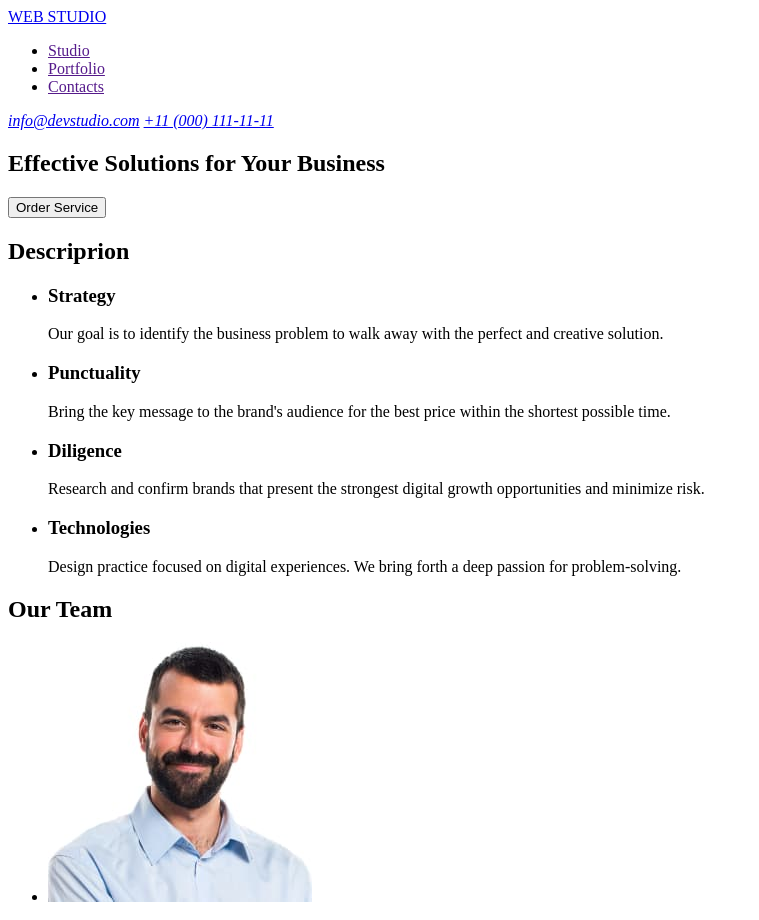
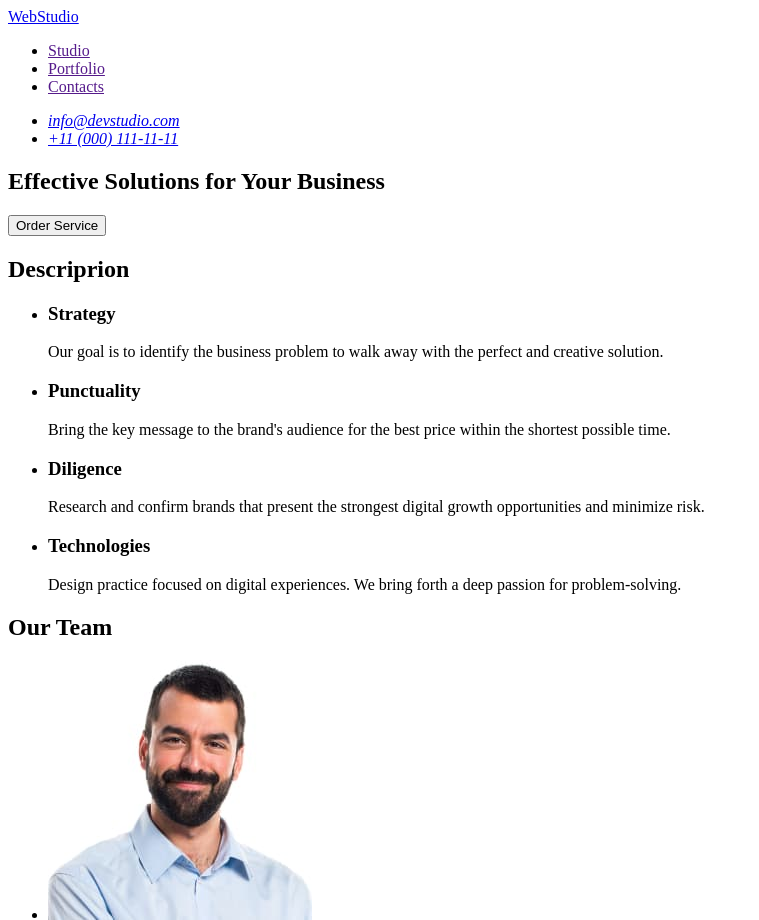
Before and after one commit to Bryk-Dmitriy/goit-markup-hw-01, a plain HTML site: page index.html in a window 1280 px wide. Shown: the top 920 px of the page, without its empty margins (0-759 px from the left). Drawn offline with Linux system fonts and the light colour scheme.

Commit message:
fixed errors

```diff
--- a/index.html
+++ b/index.html
@@ -9,7 +9,7 @@
     <!-- ===================== HEADER ===================== -->
     <header>
       <nav>
-        <a href="index.html">WEB STUDIO</a>
+        <a href="./index.html">WebStudio</a>
 
         <ul>
           <li><a href="">Studio</a></li>
@@ -19,8 +19,10 @@
       </nav>
 
       <address>
-        <a href="mailto:info@devstudio.com">info@devstudio.com</a>
-        <a href="tel:+110001111111">+11 (000) 111-11-11</a>
+        <ul>
+          <li><a href="mailto:info@devstudio.com">info@devstudio.com</a></li>
+          <li><a href="tel:+110001111111">+11 (000) 111-11-11</a></li>
+        </ul>
       </address>
     </header>
 
@@ -116,7 +118,7 @@
 
     <!-- ===================== FOOTER ===================== -->
     <footer>
-      <a href="index.html">WEB STUDIO</a>
+      <a href="./index.html">WebStudio</a>
       <p>
         Increase the flow of customers and sales for your business with digital
         marketing & growth solutions.
```
